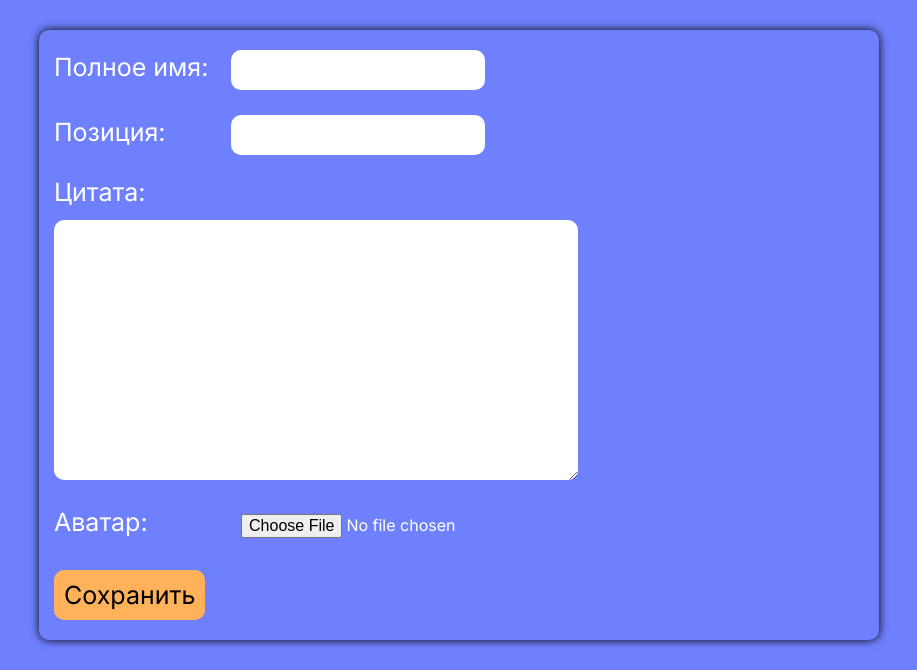
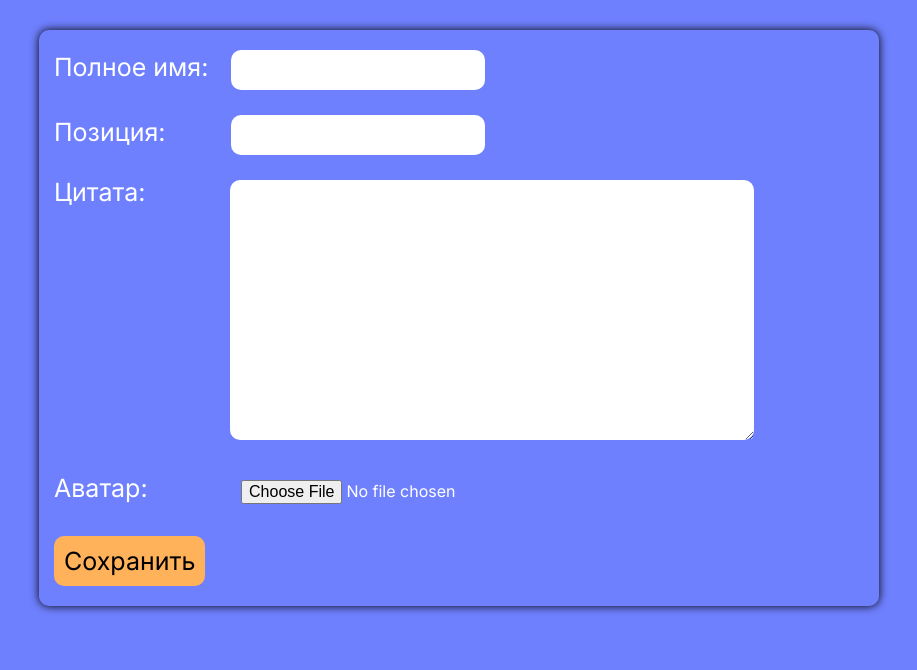
Before and after one commit to denisstrizhkin/simetra, a Django app: page /create-boss/ in a window 1280 px wide. Shown: the part 165-835 px from the top of the page, without its empty margins (11-928 px from the left). After the commit the page ends 778 px from the top, so only its background shows below. Run offline with Django 4.2, Linux system fonts and the light colour scheme; a user stored in the database is signed in.

Commit message:
refactor: change font size on pages and indents

```diff
--- a/simetra_app/static/simetra_app/customization_page/create-or-update-boss/styles/style.css
+++ b/simetra_app/static/simetra_app/customization_page/create-or-update-boss/styles/style.css
@@ -250,6 +250,10 @@ body {
   }
 }
 
+.home__input-block a {
+  color: white;
+}
+
 .home__descr {
   display: inline-block;
   min-width: 170px;
@@ -257,9 +261,18 @@ body {
   margin-bottom: 15px;
 }
 
+.home__quote-block {
+  display: -webkit-box;
+  display: -ms-flexbox;
+  display: flex;
+  margin-bottom: 30px;
+  -ms-flex-wrap: wrap;
+      flex-wrap: wrap;
+  gap: 20px 0px;
+}
+
 .home__quote {
-  display: block;
-  margin-bottom: 15px;
+  min-width: 176px;
 }
 
 .home__submit {
@@ -269,6 +282,7 @@ body {
   -webkit-transition: 0.4s;
   transition: 0.4s;
   background-color: #ffb259;
+  cursor: pointer;
 }
 
 .home__submit:hover {
--- a/simetra_app/static/simetra_app/customization_page/create-or-update-boss/styles/style.scss
+++ b/simetra_app/static/simetra_app/customization_page/create-or-update-boss/styles/style.scss
@@ -116,11 +116,13 @@ body {
   &__input-block {
     font-size: 25px;
     margin-bottom: 20px;
+
     & input {
       border-radius: 10px;
       padding: 10px;
       font-size: 16px;
     }
+
     & textarea {
       resize: vertical;
       padding: 10px;
@@ -129,6 +131,10 @@ body {
       @media (max-width: 520px) {
         width: 100%;
       }
+    }
+
+    & a {
+      color: rgb(255, 255, 255);
     }
   }
 
@@ -139,9 +145,15 @@ body {
     margin-bottom: 15px;
   }
 
+  &__quote-block {
+    display: flex;
+    margin-bottom: 30px;
+    flex-wrap: wrap;
+    gap: 20px 0px;
+  }
+
   &__quote {
-    display: block;
-    margin-bottom: 15px;
+    min-width: 176px;
   }
 
   &__submit {
@@ -150,6 +162,7 @@ body {
     font-size: 25px;
     transition: 0.4s;
     background-color: #ffb259;
+    cursor: pointer;
     &:hover {
       color: white;
     }
--- a/simetra_app/static/simetra_app/customization_page/create-or-update-city/styles/style.css
+++ b/simetra_app/static/simetra_app/customization_page/create-or-update-city/styles/style.css
@@ -289,6 +289,7 @@ button[name="sumbit-new-city"]:hover {
   transition: 0.4s;
   font-size: inherit;
   background-color: #ffb259;
+  cursor: pointer;
 }
 
 .home__submit:hover {
--- a/simetra_app/static/simetra_app/customization_page/create-or-update-city/styles/style.scss
+++ b/simetra_app/static/simetra_app/customization_page/create-or-update-city/styles/style.scss
@@ -170,6 +170,7 @@ button[name="sumbit-new-city"] {
     transition: 0.4s;
     font-size: inherit;
     background-color: #ffb259;
+    cursor: pointer;
     &:hover {
       color: white;
     }
--- a/simetra_app/static/simetra_app/customization_page/create-or-update-employee/styles/style.css
+++ b/simetra_app/static/simetra_app/customization_page/create-or-update-employee/styles/style.css
@@ -250,6 +250,7 @@ body {
   -webkit-transition: 0.4s;
   transition: 0.4s;
   background-color: #ffb259;
+  cursor: pointer;
 }
 
 .home__submit:hover {
--- a/simetra_app/static/simetra_app/customization_page/create-or-update-employee/styles/style.scss
+++ b/simetra_app/static/simetra_app/customization_page/create-or-update-employee/styles/style.scss
@@ -137,6 +137,7 @@ body {
     font-size: 25px;
     transition: 0.4s;
     background-color: #ffb259;
+    cursor: pointer;
     &:hover{
       color: white;
     }
--- a/simetra_app/static/simetra_app/staff-login/styles/style.css
+++ b/simetra_app/static/simetra_app/staff-login/styles/style.css
@@ -174,6 +174,7 @@ body {
   -webkit-transition: 0.4s;
   transition: 0.4s;
   background-color: #ffb259;
+  cursor: pointer;
 }
 
 .home__submit:hover {
--- a/simetra_app/static/simetra_app/staff-login/styles/style.scss
+++ b/simetra_app/static/simetra_app/staff-login/styles/style.scss
@@ -79,6 +79,7 @@ body {
     font-size: 25px;
     transition: 0.4s;
     background-color: #ffb259;
+    cursor: pointer;
     &:hover {
       color: white;
     }
--- a/simetra_app/static/simetra_app/upload_cities_excel/styles/style.css
+++ b/simetra_app/static/simetra_app/upload_cities_excel/styles/style.css
@@ -238,6 +238,7 @@ tr {
   -webkit-transition: 0.4s;
   transition: 0.4s;
   background-color: #ffb259;
+  cursor: pointer;
 }
 
 .home__submit:hover {
--- a/simetra_app/static/simetra_app/upload_cities_excel/styles/style.scss
+++ b/simetra_app/static/simetra_app/upload_cities_excel/styles/style.scss
@@ -119,6 +119,7 @@ tr{
     font-size: 25px;
     transition: 0.4s;
     background-color: #ffb259;
+    cursor: pointer;
     &:hover {
       color: white;
     }
--- a/simetra_app/templates/simetra_app/create-or-update-boss.html
+++ b/simetra_app/templates/simetra_app/create-or-update-boss.html
@@ -69,7 +69,7 @@
               {% csrf_token %}
               <p class="home__input-block"><span class="home__descr">Полное имя:</span> {{ boss_form.name }}</p>
               <p class="home__input-block"><span class="home__descr">Позиция:</span> {{ boss_form.position }}</p>
-              <p class="home__input-block"><span class="home__quote">Цитата:</span> {{ boss_form.quote }}</p>
+              <p class="home__input-block home__quote-block"><span class="home__quote">Цитата:</span> {{ boss_form.quote }}</p>
               <p class="home__input-block"><span class="home__descr">Аватар:</span> {{ boss_form.image }}</p>
               <input class="home__submit" type="submit" value="Сохранить" />
             </form>
--- a/simetra_app/templates/simetra_app/upload_cities_excel.html
+++ b/simetra_app/templates/simetra_app/upload_cities_excel.html
@@ -71,7 +71,7 @@
                                 {{ form.as_table }}
                             </table>
                             {% csrf_token %}
-                            <input class='home__submit' type="submit" value="Submit">
+                            <input class='home__submit' type="submit" value="Загрузить">
                         </form>
                     </div>
                 </div>
```
Also changed, not shown: simetra_app/static/simetra_app/customization_page/change-model/styles/style.css (+4 -4 lines), simetra_app/static/simetra_app/customization_page/change-model/styles/style.scss (+4 -4 lines), db.sqlite3, 5 other files.
